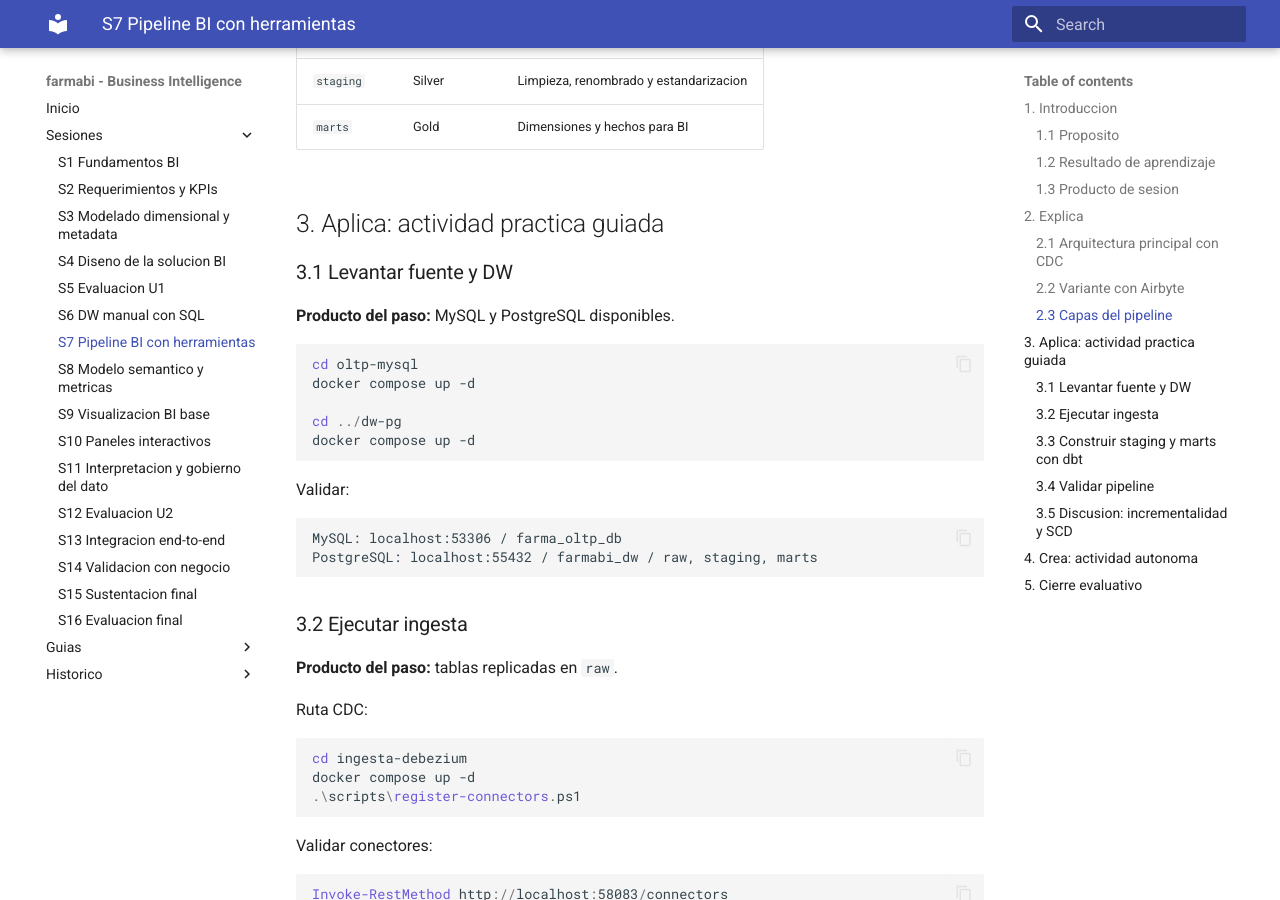
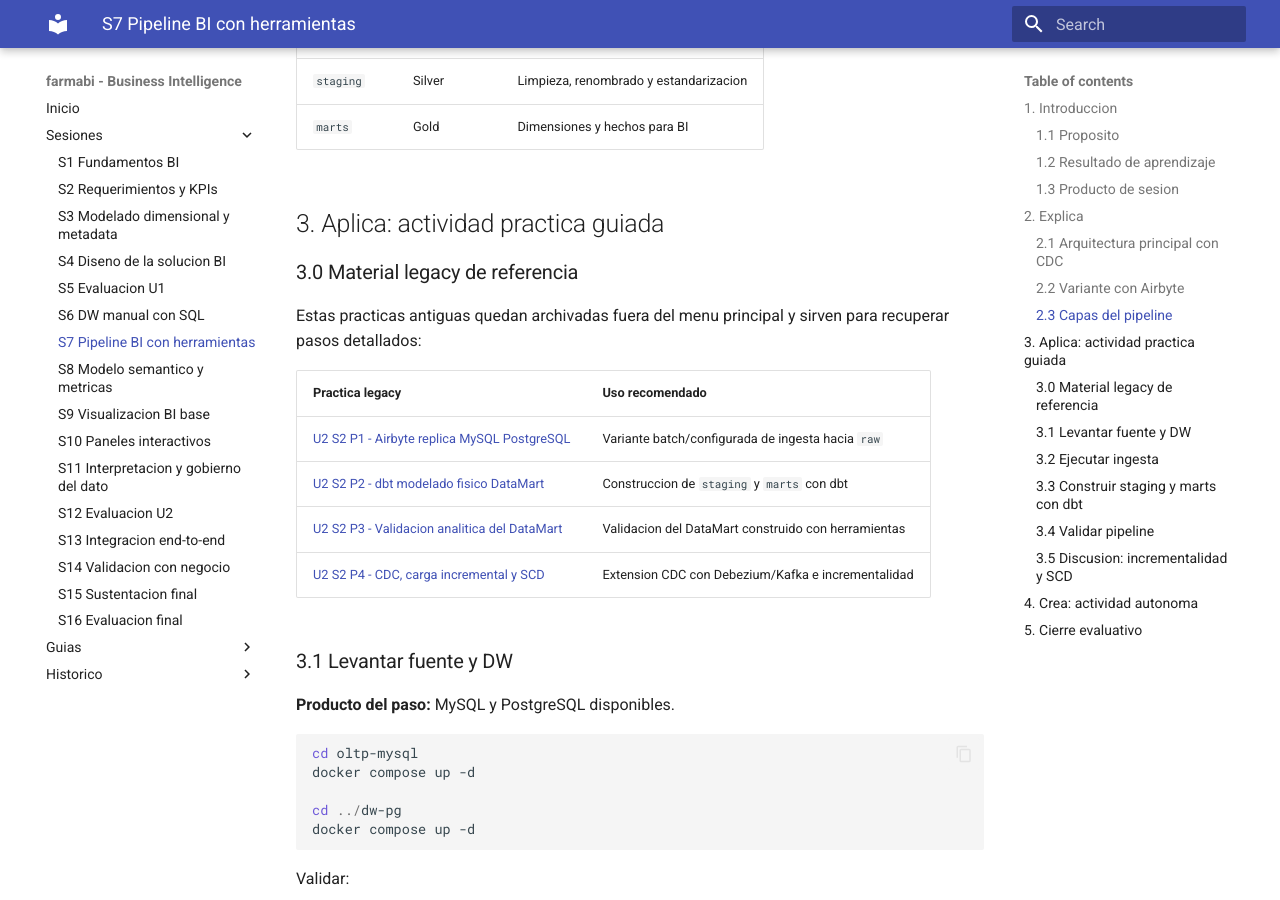
Before and after one commit to 261bi/farmabi, an MkDocs documentation site: the page built from docs/sesiones/s07-pipeline-bi-herramientas.md, in a window 1280 px wide and 900 px high, scrolled down 1885 px. Built offline with MkDocs 1.6.1 and Material for MkDocs 9.7.7, drawn with Linux system fonts in a browser that asks for light colours.

Commit message:
first commit

```diff
--- a/docs/sesiones/s07-pipeline-bi-herramientas.md
+++ b/docs/sesiones/s07-pipeline-bi-herramientas.md
@@ -54,6 +54,17 @@ No se usan Airbyte y Debezium al mismo tiempo para la misma carga del laboratori
 | `marts` | Gold | Dimensiones y hechos para BI |
 
 ## 3. Aplica: actividad practica guiada
+
+### 3.0 Material legacy de referencia
+
+Estas practicas antiguas quedan archivadas fuera del menu principal y sirven para recuperar pasos detallados:
+
+| Practica legacy | Uso recomendado |
+|---|---|
+| [U2 S2 P1 - Airbyte replica MySQL PostgreSQL](_u2_legacy/SESION_U2_S2_P1_AIRBYTE_REPLICA_MYSQL_POSTGRES.md) | Variante batch/configurada de ingesta hacia `raw` |
+| [U2 S2 P2 - dbt modelado fisico DataMart](_u2_legacy/SESION_U2_S2_P2_DBT_MODELADO_FISICO_DATAMART.md) | Construccion de `staging` y `marts` con dbt |
+| [U2 S2 P3 - Validacion analitica del DataMart](_u2_legacy/SESION_U2_S2_P3_VALIDACION_ANALITICA_DEL_DATAMART.md) | Validacion del DataMart construido con herramientas |
+| [U2 S2 P4 - CDC, carga incremental y SCD](_u2_legacy/SESION_U2_S2_P4_CDC_CARGA_INCREMENTAL_Y_SCD.md) | Extension CDC con Debezium/Kafka e incrementalidad |
 
 ### 3.1 Levantar fuente y DW
 
```
Also changed, not shown: docs/sesiones/s06-dw-manual-sql.md (+10 -0 lines), docs/sesiones/s08-modelo-semantico-metricas.md (+9 -0 lines), docs/sesiones/s09-visualizacion-bi-base.md (+9 -0 lines), docs/sesiones/s11-interpretacion-gobierno-dato.md (+8 -0 lines), docs/sesiones/s12-evaluacion-u2.md (+8 -0 lines).
